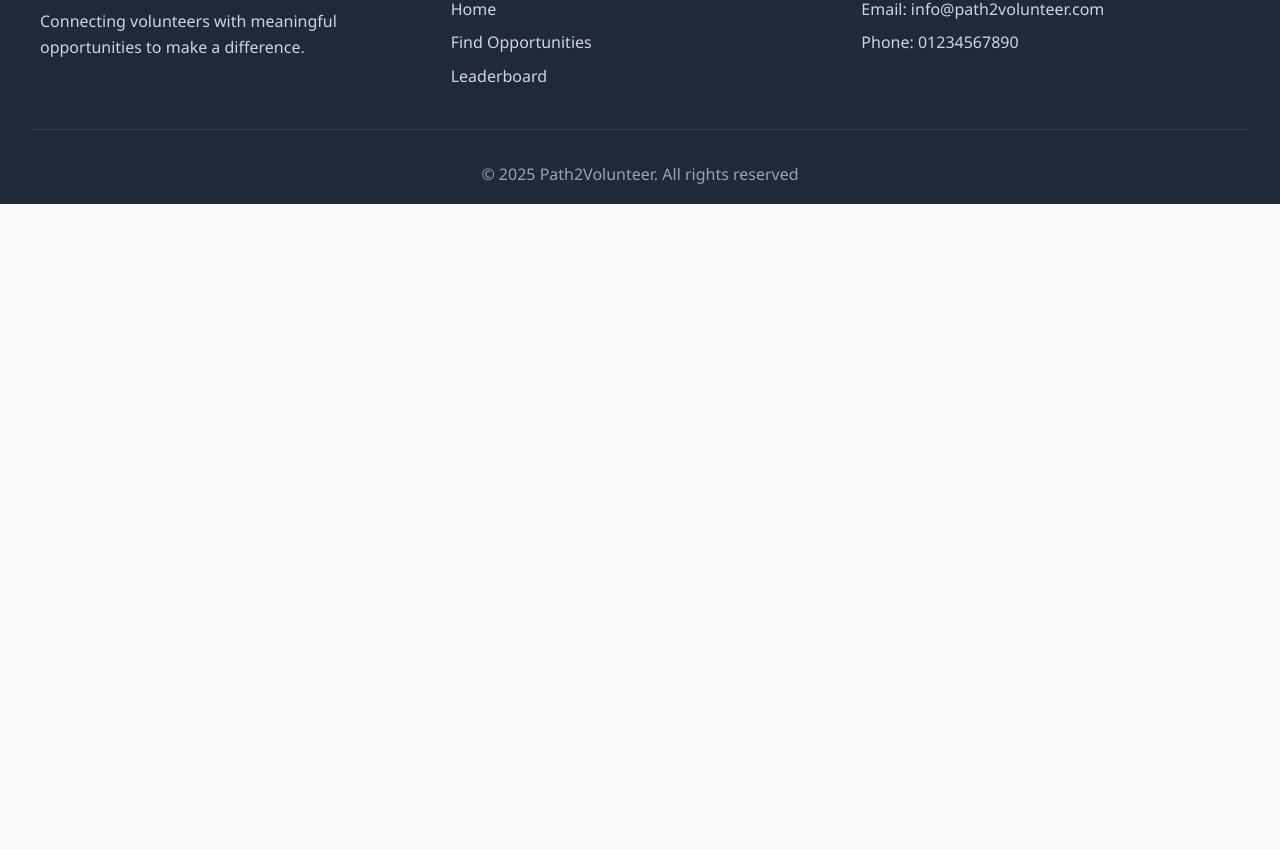
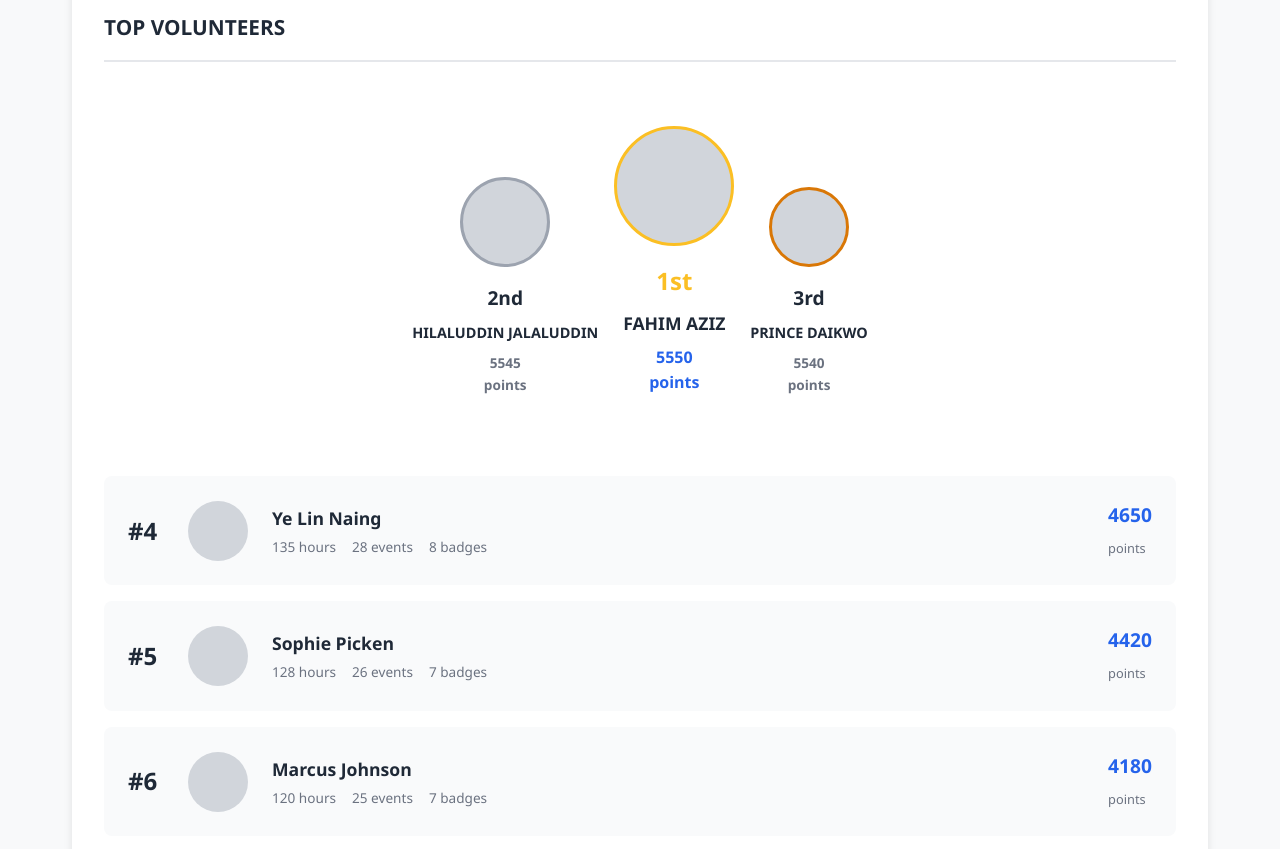
Before and after one commit to sophie-picken/Path2Volunteering, a plain HTML site: page leaderboard.html in a window 1280 px wide. Shown: the part 564-1413 px from the top of the page. Before the commit the page ends 800 px from the top, so only its background shows below. Drawn offline with Linux system fonts and the light colour scheme.

Commit message:
Added Podium and ranking leaderboard and styling

```diff
--- a/css/styles.css
+++ b/css/styles.css
@@ -419,3 +419,161 @@ section h2 {
     color: #2563eb;
     margin: 0.5rem 0;
 }
+/* Main Leaderboard */
+.leaderboard-main {
+    background: white;
+    padding: 2rem;
+    border-radius: 8px;
+    box-shadow: 0 2px 8px rgba(0,0,0,0.1);
+}
+
+.section-header {
+    display: flex;
+    justify-content: space-between;
+    align-items: center;
+    margin-bottom: 2rem;
+    padding-bottom: 1rem;
+    border-bottom: 2px solid #e5e7eb;
+}
+
+.section-header h2 {
+    font-size: 1.3rem;
+    color: #1f2937;
+    margin: 0;
+}
+
+
+.podium {
+    display: flex;
+    justify-content: center;
+    align-items: flex-end;
+    gap: 1rem;
+    margin-bottom: 3rem;
+    padding: 2rem 0;
+}
+
+.podium-position {
+    display: flex;
+    flex-direction: column;
+    align-items: center;
+    text-align: center;
+}
+
+.podium-avatar {
+    width: 80px;
+    height: 80px;
+    border-radius: 50%;
+    background-color: #d1d5db;
+    margin-bottom: 1rem;
+    border: 3px solid #e5e7eb;
+}
+
+.podium-position.first .podium-avatar {
+    width: 120px;
+    height: 120px;
+    border-color: #fbbf24;
+}
+
+.podium-position.second .podium-avatar {
+    width: 90px;
+    height: 90px;
+    border-color: #9ca3af;
+}
+
+.podium-position.third .podium-avatar {
+    border-color: #d97706;
+}
+
+.podium-rank {
+    font-size: 1.2rem;
+    font-weight: bold;
+    color: #1f2937;
+    margin-bottom: 0.5rem;
+}
+
+.podium-position.first .podium-rank {
+    font-size: 1.5rem;
+    color: #fbbf24;
+}
+
+.podium-name {
+    font-size: 0.9rem;
+    font-weight: 600;
+    color: #1f2937;
+    margin-bottom: 0.5rem;
+}
+
+.podium-position.first .podium-name {
+    font-size: 1.1rem;
+}
+
+.podium-points {
+    font-size: 0.85rem;
+    color: #6b7280;
+    font-weight: 600;
+}
+
+.podium-position.first .podium-points {
+    font-size: 1rem;
+    color: #2563eb;
+}
+/* Rankings List */
+.rankings-list {
+    display: flex;
+    flex-direction: column;
+    gap: 1rem;
+}
+
+.ranking-item {
+    display: flex;
+    align-items: center;
+    padding: 1.5rem;
+    background-color: #f9fafb;
+    border-radius: 8px;
+    transition: transform 0.2s, box-shadow 0.2s;
+}
+
+.ranking-item:hover {
+    transform: translateX(5px);
+    box-shadow: 0 2px 8px rgba(0,0,0,0.1);
+}
+
+.ranking-number {
+    font-size: 1.5rem;
+    font-weight: bold;
+    color: #1f2937;
+    min-width: 60px;
+}
+
+.ranking-avatar {
+    width: 60px;
+    height: 60px;
+    border-radius: 50%;
+    background-color: #d1d5db;
+    margin-right: 1.5rem;
+}
+
+.ranking-info {
+    flex: 1;
+}
+
+.ranking-name {
+    font-size: 1.1rem;
+    font-weight: 600;
+    color: #1f2937;
+    margin-bottom: 0.25rem;
+}
+
+.ranking-stats {
+    display: flex;
+    gap: 1rem;
+    font-size: 0.85rem;
+    color: #6b7280;
+}
+
+.ranking-points {
+    font-size: 1.2rem;
+    font-weight: bold;
+    color: #2563eb;
+    margin-left: auto;
+}
--- a/data/leaderboard.json
+++ b/data/leaderboard.json
@@ -0,0 +1,60 @@
+{
+  "topVolunteers": [
+    {
+      "name": "Ye Lin Naing",
+      "points": 4650,
+      "hours": 135,
+      "events": 28,
+      "badges": 8,
+      "avatar": ""
+    },
+    {
+      "name": "Sophie Picken",
+      "points": 4420,
+      "hours": 128,
+      "events": 26,
+      "badges": 7,
+      "avatar": ""
+    },
+    {
+      "name": "Marcus Johnson",
+      "points": 4180,
+      "hours": 120,
+      "events": 25,
+      "badges": 7,
+      "avatar": ""
+    },
+    {
+      "name": "Emily Brown",
+      "points": 3950,
+      "hours": 115,
+      "events": 23,
+      "badges": 6,
+      "avatar": ""
+    },
+    {
+      "name": "James Taylor",
+      "points": 3720,
+      "hours": 110,
+      "events": 22,
+      "badges": 6,
+      "avatar": ""
+    },
+    {
+      "name": "Olivia Martinez",
+      "points": 3500,
+      "hours": 105,
+      "events": 20,
+      "badges": 5,
+      "avatar": ""
+    },
+    {
+      "name": "Lucas Anderson",
+      "points": 3280,
+      "hours": 98,
+      "events": 19,
+      "badges": 5,
+      "avatar": ""
+    }
+  ]
+}
--- a/js/leaderboard.js
+++ b/js/leaderboard.js
@@ -0,0 +1,100 @@
+// Load leaderboard data from JSON file
+async function loadLeaderboardData() {
+    try {
+        const response = await fetch('data/leaderboard.json');
+
+        if (!response.ok) {
+            throw new Error('JSON file not found - using demo data');
+        }
+
+        const data = await response.json();
+
+        // Update remaining rankings (positions 4+)
+        updateRankings(data.topVolunteers);
+
+        console.log('Leaderboard loaded successfully from JSON');
+
+    } catch (error) {
+        console.warn('Could not load JSON file:', error.message);
+        console.log('Loading demo data instead...');
+        // Show fallback/demo data if JSON fails to load
+        loadDemoData();
+    }
+}
+
+// Update rankings list (all positions from JSON)
+function updateRankings(volunteers) {
+    const rankingsList = document.getElementById('rankings-list');
+    rankingsList.innerHTML = '';
+
+    // JSON starts at position 4, so we start numbering from 4
+    for (let i = 0; i < volunteers.length; i++) {
+        const volunteer = volunteers[i];
+        const position = i + 4; // Position 4, 5, 6, etc.
+        const rankingItem = createRankingItem(position, volunteer);
+        rankingsList.appendChild(rankingItem);
+    }
+}
+
+// Create individual ranking item HTML
+function createRankingItem(position, volunteer) {
+    const item = document.createElement('div');
+    item.className = 'ranking-item';
+
+    const avatarStyle = volunteer.avatar
+        ? `background-image: url(${volunteer.avatar}); background-size: cover; background-position: center;`
+        : '';
+
+    item.innerHTML = `
+        <div class="ranking-number">#${position}</div>
+        <div class="ranking-avatar" style="${avatarStyle}"></div>
+        <div class="ranking-info">
+            <div class="ranking-name">${volunteer.name}</div>
+            <div class="ranking-stats">
+                <span>${volunteer.hours} hours</span>
+                <span>${volunteer.events} events</span>
+                <span>${volunteer.badges} badges</span>
+            </div>
+        </div>
+        <div class="ranking-points">${volunteer.points}<br><span style="font-size: 0.8rem; font-weight: normal; color: #6b7280;">points</span></div>
+    `;
+
+    return item;
+}
+
+// Demo/fallback data if JSON doesn't load
+function loadDemoData() {
+    const demoData = {
+        topVolunteers: [
+            {
+                name: "Ye Lin Naing",
+                points: 4650,
+                hours: 135,
+                events: 28,
+                badges: 8,
+                avatar: ""
+            },
+            {
+                name: "Sophie Picken",
+                points: 4420,
+                hours: 128,
+                events: 26,
+                badges: 7,
+                avatar: ""
+            },
+            {
+                name: "Marcus Johnson",
+                points: 4180,
+                hours: 120,
+                events: 25,
+                badges: 7,
+                avatar: ""
+            }
+        ]
+    };
+
+    updateRankings(demoData.topVolunteers);
+}
+
+    // Load the leaderboard data when page loads
+    loadLeaderboardData();
--- a/leaderboard.html
+++ b/leaderboard.html
@@ -39,13 +39,47 @@
             </div>
         </section>
 
+        <!-- Main Leaderboard Section -->
+        <section class="leaderboard-section">
+            <div class="leaderboard-container">
+                <div class="leaderboard-main">
+                    <div class="section-header">
+                        <h2>TOP VOLUNTEERS</h2>
+                    </div>
+
+                    <!-- Top 3 Podium -->
+                    <div class="podium">
+                        <div class="podium-position second">
+                            <div class="podium-avatar" id="avatar-2"></div>
+                            <div class="podium-rank">2nd</div>
+                            <div class="podium-name" id="name-2">HILALUDDIN JALALUDDIN</div>
+                            <div class="podium-points" id="points-2">5545<br>points</div>
+                        </div>
+                        <div class="podium-position first">
+                            <div class="podium-avatar" id="avatar-1"></div>
+                            <div class="podium-rank">1st</div>
+                            <div class="podium-name" id="name-1">FAHIM AZIZ</div>
+                            <div class="podium-points" id="points-1">5550<br>points</div>
+                        </div>
+                        <div class="podium-position third">
+                            <div class="podium-avatar" id="avatar-3"></div>
+                            <div class="podium-rank">3rd</div>
+                            <div class="podium-name" id="name-3">PRINCE DAIKWO</div>
+                            <div class="podium-points" id="points-3">5540<br>points</div>
+                        </div>
+                    </div>
+            <!-- Remaining Rankings -->
+                    <div class="rankings-list" id="rankings-list">
+                        <!-- Will be populated by JavaScript -->
+                    </div>
+                    </div>
+
     </main>
 
     <div id="footer"></div>
 
     <script src="js/header.js"></script>
     <script src="js/footer.js"></script>
-    <script src="js/main.js"></script>
     <script src="js/leaderboard.js"></script>
 </body>
 </html>
```
